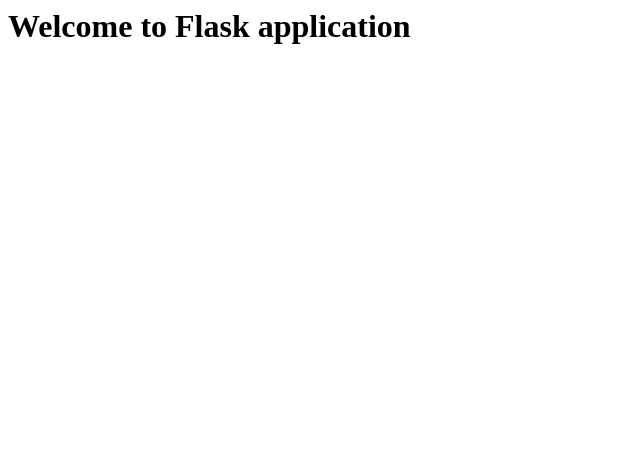
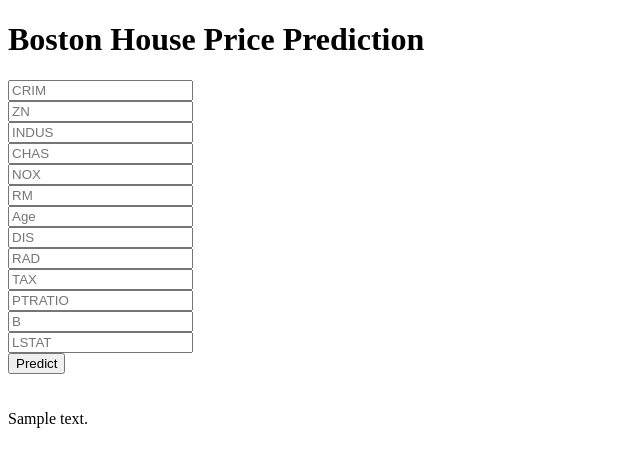
Before and after one commit to k2kapil/bostonhousepricing, a Flask app: template templates/home.html in a window 1280 px wide. Shown: the top 467 px of the page, without its empty margins (0-640 px from the left). Run offline with Flask 2, Linux system fonts and the light colour scheme; the template is opened without the code that fills it: most values are stand-ins (such as "Sample title", 1, 10 or a date in 2020); parts of the project's set-up code (start-up, migrations or seed data) failed here and were passed over.

Commit message:
The web app is ready.

```diff
--- a/app.py
+++ b/app.py
@@ -20,6 +20,14 @@ def predict_api():
     print(output[0])
     return jsonify(output[0])
 
+@app.route('/predict', methods = ['POST'])
+def predict():
+    data = [float(x) for x in request.form.values()]
+    final_input = scalar.transform(np.array(data).reshape(1,-1))
+    print(final_input)
+    output = regmodel.predict(final_input)[0]
+    return render_template('home.html',prediction_text = "The House price prediction is {}".format(output))
+
 
 if __name__ == '__main__':
     app.run(debug = True)
--- a/templates/home.html
+++ b/templates/home.html
@@ -1,4 +1,48 @@
-<h1>
-Welcome to Flask application
+<!DOCTYPE html>
+<html >
 
-</h1>
+<head>
+  <meta charset="UTF-8">
+  <title>ML API</title>
+  <link href='https://fonts.googleapis.com/css?family=Pacifico' rel='stylesheet' type='text/css'>
+<link href='https://fonts.googleapis.com/css?family=Arimo' rel='stylesheet' type='text/css'>
+<link href='https://fonts.googleapis.com/css?family=Hind:300' rel='stylesheet' type='text/css'>
+<link href='https://fonts.googleapis.com/css?family=Open+Sans+Condensed:300' rel='stylesheet' type='text/css'>
+
+
+</head>
+
+<body>
+ <div class="login">
+	<h1>Boston House Price Prediction</h1>
+
+     <!-- Main Input For Receiving Query to our ML -->
+    <form action="{{ url_for('predict')}}"method="post">
+      <input type="text" name="CRIM" placeholder="CRIM" required="required" /><br>
+    	<input type="text" name="ZN" placeholder="ZN" required="required" /><br>
+        <input type="text" name="INDUS" placeholder="INDUS" required="required" /><br>
+        <input type="text" name="CHAS" placeholder="CHAS" required="required" /><br>
+        <input type="text" name="NOX" placeholder="NOX" required="required" /><br>
+        <input type="text" name="RM" placeholder="RM" required="required" /><br>
+        <input type="text" name="Age" placeholder="Age" required="required" /><br>
+        <input type="text" name="DIS" placeholder="DIS" required="required" /><br>
+        <input type="text" name="RAD" placeholder="RAD" required="required" /><br>
+        <input type="text" name="TAX" placeholder="TAX" required="required" /><br>
+        <input type="text" name="PTRATIO" placeholder="PTRATIO" required="required" /><br>
+        <input type="text" name="B" placeholder="B" required="required" /><br>
+        <input type="text" name="LSTAT" placeholder="LSTAT" required="required" /><br>
+
+
+
+        <button type="submit" class="btn btn-primary btn-block btn-large">Predict</button>
+    </form>
+
+   <br>
+   <br>
+
+
+ </div>
+ {{prediction_text}}
+
+</body>
+</html>
```
